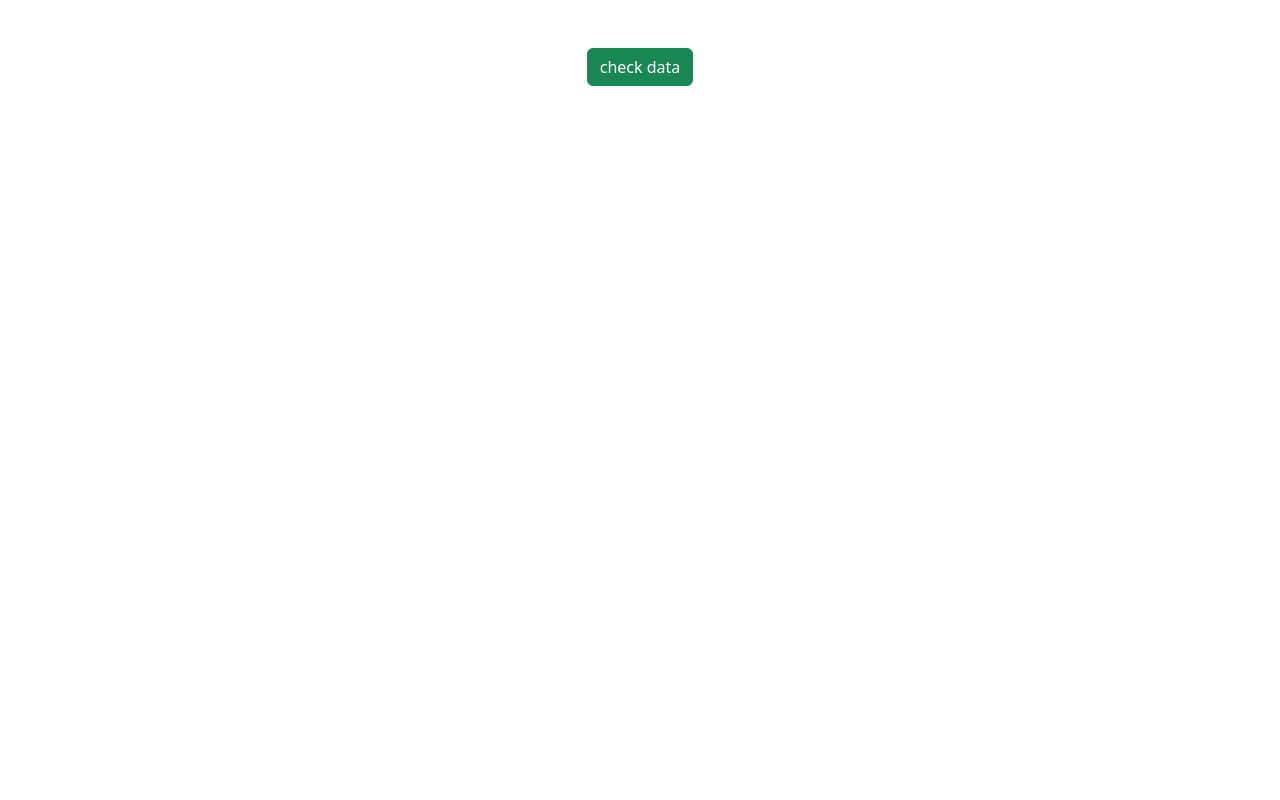
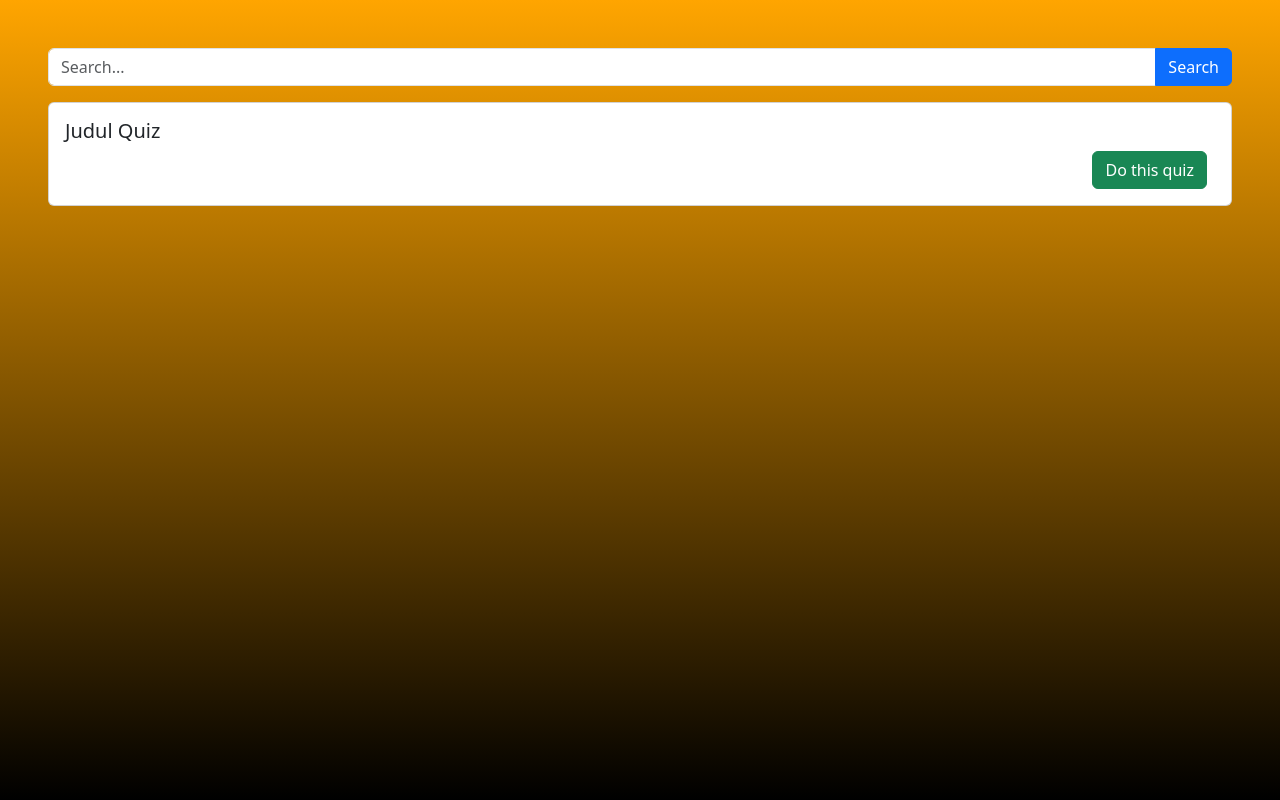
Before and after one commit to Jkz1/QuizOnline, a React (Vite) app in the folder QuizOnlineFrontend/: page /search in a window 1280 px wide. Built offline with nearby package versions, Linux system fonts and the light colour scheme.

Commit message:
Add dashboard and search page

```diff
--- a/QuizOnlineFrontend/package.json
+++ b/QuizOnlineFrontend/package.json
@@ -13,7 +13,8 @@
     "axios": "^1.7.7",
     "nodemon": "^3.1.7",
     "react": "^18.3.1",
-    "react-dom": "^18.3.1"
+    "react-dom": "^18.3.1",
+    "react-router-dom": "^6.27.0"
   },
   "devDependencies": {
     "@eslint/js": "^9.9.0",
--- a/QuizOnlineFrontend/src/App.jsx
+++ b/QuizOnlineFrontend/src/App.jsx
@@ -2,6 +2,11 @@ import { useState } from "react";
 
 import axios from "axios";
 import { apiNode } from "./utils/url";
+import Home from "./pages/home";
+import SearchPage from "./pages/search";
+
+import { BrowserRouter as Router, Route, Routes } from "react-router-dom";
+
 
 function App() {
   const [data, setData] = useState("");
@@ -19,7 +24,15 @@ function App() {
 
   return (
     <>
-      <div className="d-flex flex-column justify-content-center align-items-center mt-5">
+      <Router>
+        <div style={{ minHeight: '100vh', background: 'linear-gradient(orange, black)' }}>
+          <Routes>
+            <Route path="/" element={<Home />} />
+            <Route path="/search" element={<SearchPage />} />
+          </Routes>
+        </div>
+      </Router>
+      {/* <div className="d-flex flex-column justify-content-center align-items-center mt-5">
         <button className="btn btn-success" onClick={getData}>check data</button>
         {data && data.map((item, index) => (
           <div key={index} className="card mt-3" style={{ width: "18rem" }}>
@@ -30,11 +43,40 @@ function App() {
                   <li key={idx} className="list-group-item">{pilihan}</li>
                 ))}
               </ul>
+              import { BrowserRouter as Router, Route, Routes } from "react-router-dom";
+
+              function App() {
+                const [data, setData] = useState("");
+
+                const getData = async () => {
+                  await axios
+                    .get(`${apiNode}/bankSoal/getAllSoal`)
+                    .then((res) => {
+                      setData(res.data.data);
+                    })
+                    .catch((err) => {
+                      alert("Error");
+                    });
+                };
+
+                return (
+                  <Router>
+                    <div style={{ minHeight: '100vh', background: 'linear-gradient(orange, black)' }}>
+                      <Routes>
+                        <Route path="/" element={<Home />} />
+                        <Route path="/search" element={<SearchPage />} />
+                      </Routes>
+                    </div>
+                  </Router>
+                );
+              }
+
+              export default App;
               <p className="card-text mt-2"><strong>Jawaban:</strong> {item.jawaban}</p>
             </div>
           </div>
         ))}
-      </div>
+      </div> */}
     </>
   );
 }
--- /dev/null
+++ b/QuizOnlineFrontend/src/pages/home.jsx
@@ -0,0 +1,22 @@
+import React from 'react';
+import { useNavigate } from 'react-router-dom';
+
+const Home = () => {
+
+    const navigate = useNavigate();
+
+    const handleDoQuizClick = () => {
+        navigate('/search');
+    };
+    return (
+        <div className="container text-center w-100 h-100" >
+            <h1>QuizOnline</h1>
+            <div className="mt-4">
+                <button className="btn btn-primary mx-2">Make Quiz</button>
+                <button className="btn btn-secondary mx-2" onClick={handleDoQuizClick}>Do Quiz</button>
+            </div>
+        </div>
+    );
+};
+
+export default Home;
--- /dev/null
+++ b/QuizOnlineFrontend/src/pages/search.jsx
@@ -0,0 +1,37 @@
+import { useState } from "react";
+
+function SearchPage() {
+
+    const [keyword, setKeyword] = useState()
+
+    const handleSearch = () => {
+        console.log(keyword)
+    }
+
+    return (
+        <div className="d-flex flex-column justify-content-center align-items-start h-100 p-5">
+            <div className="input-group mb-3 h-25">
+                <input
+                    type="text"
+                    className="form-control"
+                    placeholder="Search..."
+                    value={keyword}
+                    onChange={(e) => setKeyword(e.target.value)}
+                />
+                <button className="btn btn-primary" onClick={handleSearch}>
+                    Search
+                </button>
+            </div>
+            <div className="card w-100 mb-3">
+                <div className="card-body">
+                    <h5 className="card-title">Judul Quiz</h5>
+                    <div className="d-flex justify-content-end">
+                        <button className="btn btn-success me-2">Do this quiz</button>
+                    </div>
+                </div>
+            </div>
+        </div>
+    )
+}
+
+export default SearchPage;
```
Also changed, not shown: 1 other file (tests, documents, lock files or other folders).
